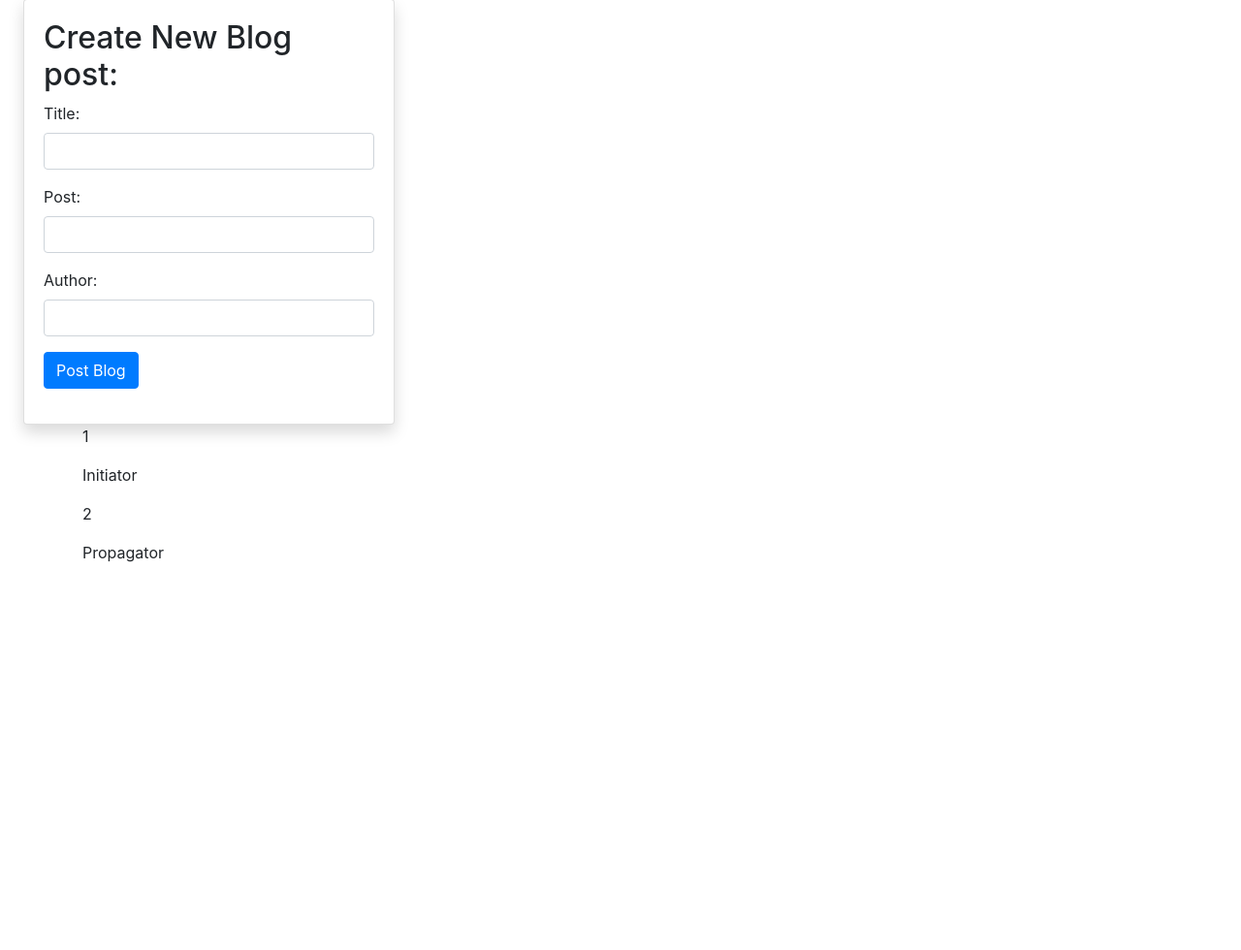
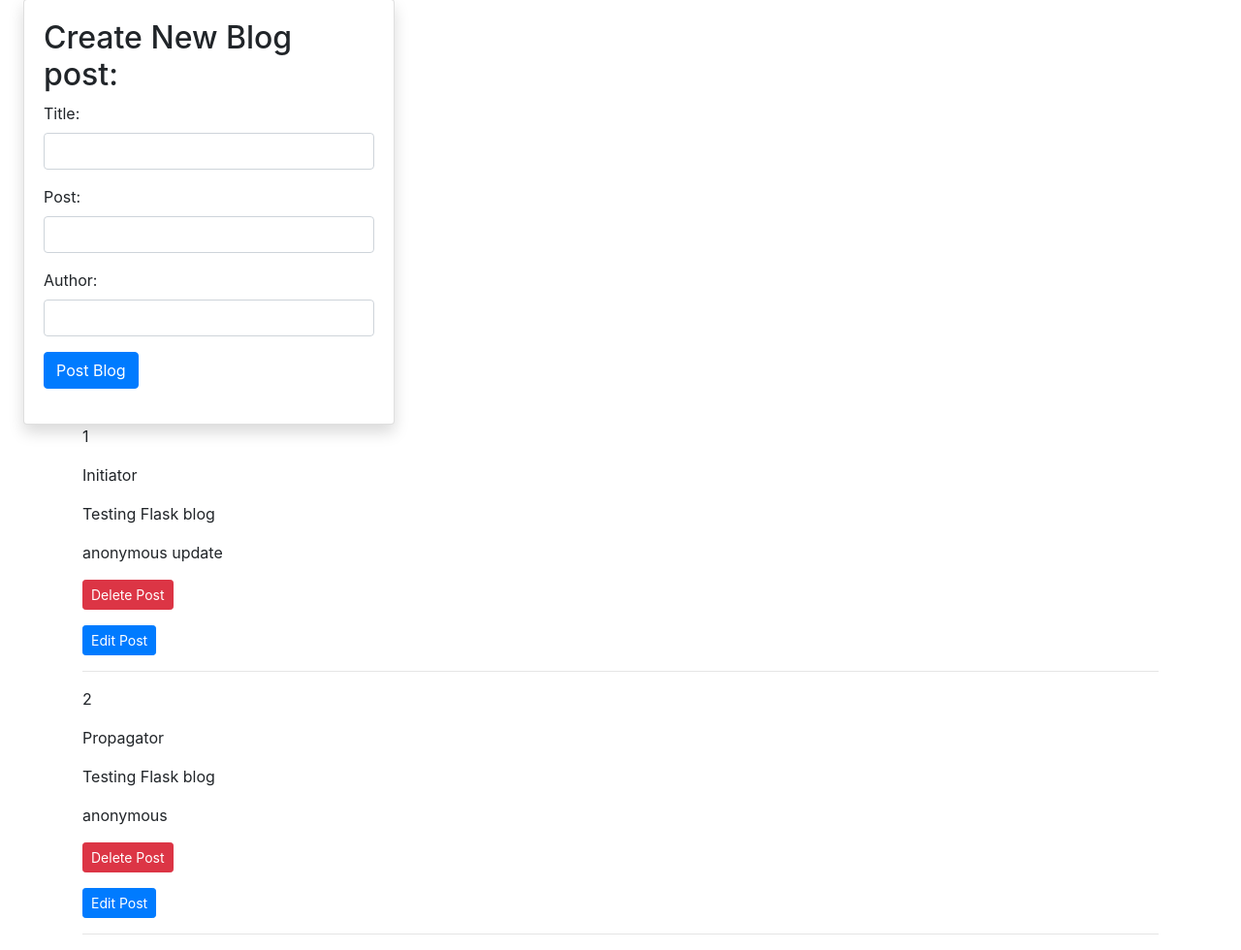
Before and after one commit to gnsaddy/blog-app-flask, a Flask app: page /post in a window 1280 px wide. Shown: the part 49-1029 px from the top of the page at 97% size. Before the commit the page ends 629 px from the top, so only its background shows below. Run offline with Flask 2, Linux system fonts and the light colour scheme; data comes from the database, SQL or seed files in the repository; both versions use the stored data as it was after the commit; some libraries are stand-ins or nearby versions.

Commit message:
Update's

```diff
--- a/app.py
+++ b/app.py
@@ -1,4 +1,4 @@
-from flask import Flask, render_template, json, request, redirect
+from flask import Flask, render_template, json, request, redirect, url_for
 from datetime import datetime
 from flask_sqlalchemy import SQLAlchemy
 
@@ -33,11 +33,35 @@ def post():
         new_post = BlogPost(title=post_title, content=post_content, author=post_author)
         db.session.add(new_post)
         db.session.commit()
-        return redirect("/post")
+        return redirect(url_for('post'))
     else:
         data = BlogPost.query.order_by(BlogPost.date_posted).all()
         return render_template("post.html", posts=data)
 
 
+@app.route("/post/delete/<int:uid>")
+def delete(uid):
+    post = BlogPost.query.get_or_404(uid)
+    db.session.delete(post)
+    db.session.commit()
+
+    return redirect(url_for('post'))
+
+
+@app.route("/post/edit/<int:uid>", methods=["GET", "POST"])
+def edit(uid):
+    pdata = BlogPost.query.get_or_404(uid)
+    if request.method == "POST":
+        pdata.title = request.form['title']
+        pdata.content = request.form['post']
+        pdata.author = request.form['author']
+        db.session.commit()
+
+        return redirect(url_for('post'))
+
+    else:
+        return render_template('edit.html', pdata=pdata)
+
+
 if __name__ == "__main__":
     app.run(debug=True)
--- a/templates/post.html
+++ b/templates/post.html
@@ -34,6 +34,11 @@
     {% for data in posts %}
         <p>{{ data.id }}</p>
         <p>{{ data.title }}</p>
+        <p>{{ data.content }}</p>
+        <p>{{ data.author }}</p>
+        <p><a href="{{ url_for('delete', uid=data.id) }}" class="btn btn-danger btn-sm">Delete Post</a> </p>
+        <p><a href="{{ url_for('edit', uid=data.id) }}" class="btn btn-primary btn-sm">Edit Post</a> </p>
+        <hr>
     {% endfor %}
     </div>
 
```
Also changed, not shown: templates/edit.html (added, +34 -0 lines), posts.db.
